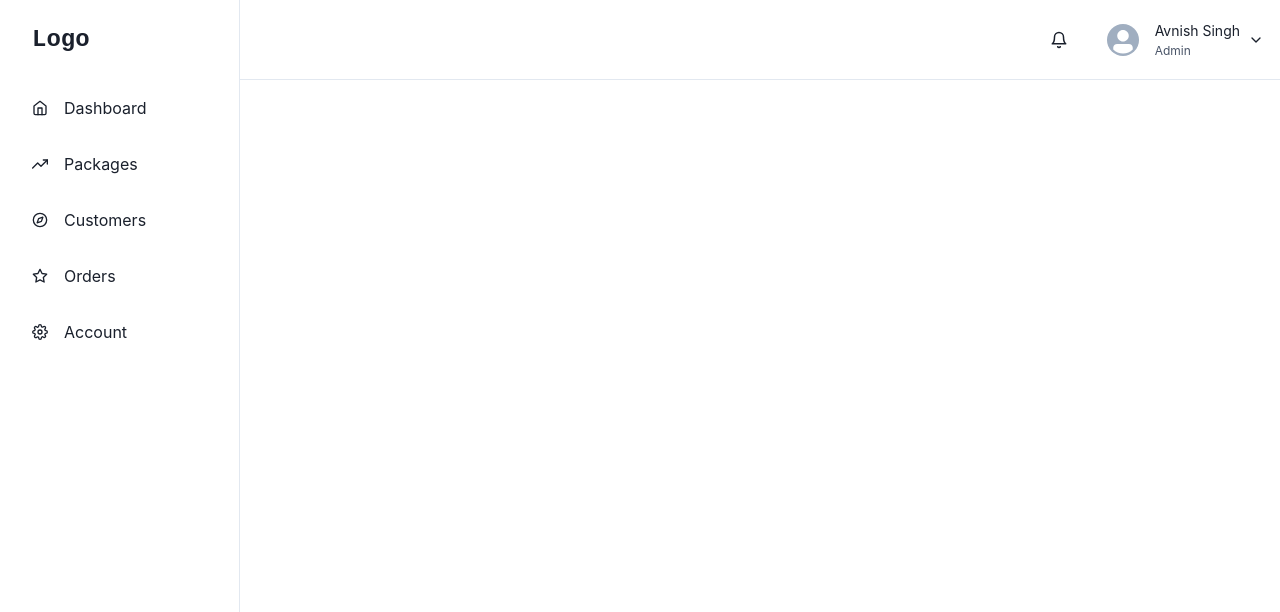
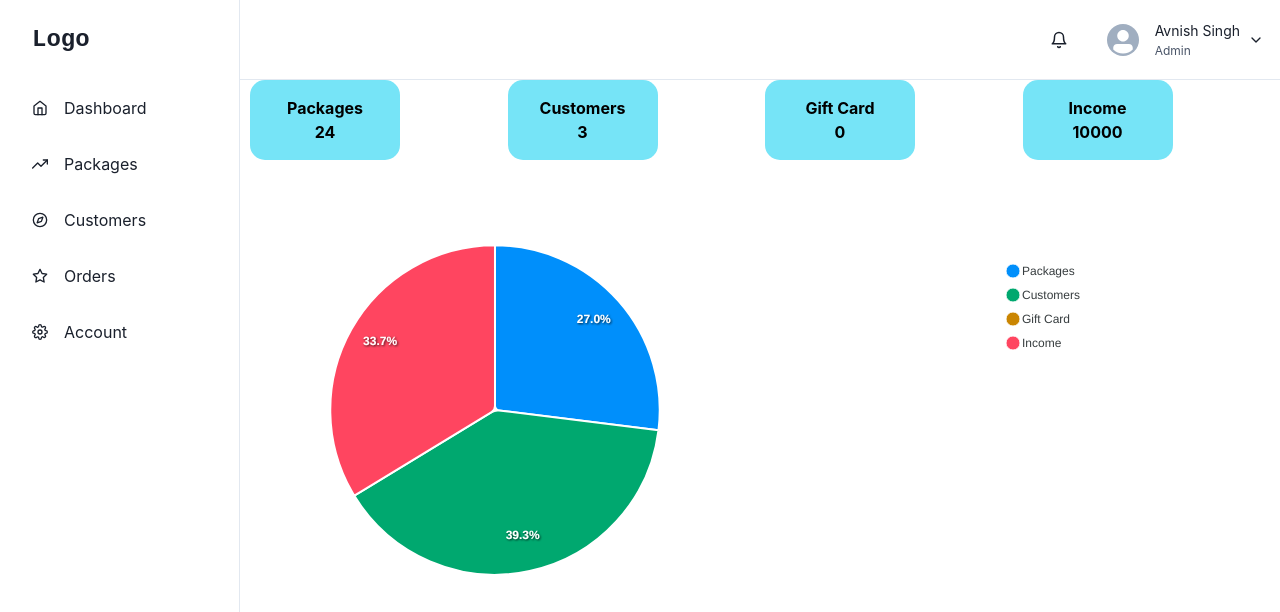
Before and after one commit to avnishsingh0/silent-toes-7433, a React (Create React App) app in the folder frontend/: page /adminpanel in a window 1280 px wide. Shown: the top 612 px of the page. Built offline with nearby package versions, Linux system fonts and the light colour scheme.

Commit message:
Admin-Dashboard

```diff
--- /dev/null
+++ b/frontend/src/pages/Admin/Dashboard.jsx
@@ -0,0 +1,105 @@
+import { Box, Image, SimpleGrid, Text } from "@chakra-ui/react";
+import React from "react";
+import SidebarWithHeader from "./Sidebar";
+// import { FiHome } from "react-icons/fi";
+import Chart from "react-apexcharts";
+// import { useSelector } from "react-redux";
+const Blog = () => {
+  // const  isLoadin  = useSelector((store) => store.AppReducer);
+  // console.log(isLoadin);
+  return (
+    <Box>
+      <SidebarWithHeader />
+      <Box ml={250}>
+        <SimpleGrid fontWeight={"bold"} columns={[1, 3, 3, 4]}>
+          <Box
+            _hover={{
+              bg: "cyan.800",
+              color: "white",
+              cursor: "pointer",
+            }}
+            borderRadius={15}
+            bg={"cyan.300"}
+            color={"black"}
+            display={"grid"}
+            textAlign={"center"}
+            alignItems={"center"}
+            h={20}
+            w={150}
+          >
+            Packages <br />24{" "}
+          </Box>
+          <Box
+            _hover={{
+              bg: "cyan.800",
+              color: "white",
+              cursor: "pointer",
+            }}
+            borderRadius={15}
+            bg={"cyan.300"}
+            color={"black"}
+            display={"grid"}
+            textAlign={"center"}
+            alignItems={"center"}
+            h={20}
+            w={150}
+          >
+            Customers <br />3
+          </Box>
+          <Box
+            _hover={{
+              bg: "cyan.800",
+              color: "white",
+              cursor: "pointer",
+            }}
+            borderRadius={15}
+            bg={"cyan.300"}
+            color={"black"}
+            display={"grid"}
+            textAlign={"center"}
+            alignItems={"center"}
+            h={20}
+            w={150}
+          >
+            Gift Card <br />0
+          </Box>
+          <Box
+            _hover={{
+              bg: "cyan.800",
+              color: "white",
+              cursor: "pointer",
+            }}
+            borderRadius={15}
+            bg={"cyan.300"}
+            color={"black"}
+            display={"grid"}
+            textAlign={"center"}
+            alignItems={"center"}
+            h={20}
+            w={150}
+          >
+            Income <br />10000
+          </Box>
+        </SimpleGrid>
+      </Box>
+
+      <Box mt={75}>
+        <Chart
+          type="pie"
+          width={1100}
+          height={350}
+          series={[24, 35, 0, 30]}
+          options={{
+
+            noData: { text: "Empty Data" },
+            labels: ["Packages", "Customers", "Gift Card", "Income"],
+          }}
+        >
+
+        </Chart>
+      </Box>
+    </Box>
+  );
+};
+
+export default Blog;
--- a/frontend/src/pages/Allroutes.jsx
+++ b/frontend/src/pages/Allroutes.jsx
@@ -9,21 +9,19 @@
 import ProductDetails from './Products/ProductDetails';
 
 import Products from "./Products/Products";
-import SidebarWithHeader from "./Admin/Sidebar";
+import Blog from './Admin/Dashboard';
 const Allroutes = () => {
   return (
     <Routes>
       <Route path="/" element={<Home />} />
       <Route path="/product" element={<Products />} />
       <Route path="/product/:id" element={<ProductDetails />} />
-      <Route path="/adminpanel" element={<SidebarWithHeader />} />
-      {/* <Route path="/adminpanel" element={<Blog />} />
-      <Route path="/adminpanel/package" element={<Multistep />} />
+      <Route path="/adminpanel" element={<Blog />} />
+      {/* <Route path="/adminpanel/package" element={<Multistep />} />
       <Route path="/adminpanel/customers" element={<Customers />} />
       <Route path="/adminpanel/order" element={<Order />} /> */}
         <Route path="/payment" element={<Payment /> }/>
         <Route path="/orders" element={<Orders/> }/>
-
         <Route path="/shipping" element={<Shipping /> }/>
         <Route path="/confirm" element={<Confirm /> }/>
         <Route path="/orderhistory" element={<OrderHistory /> }/>
```
